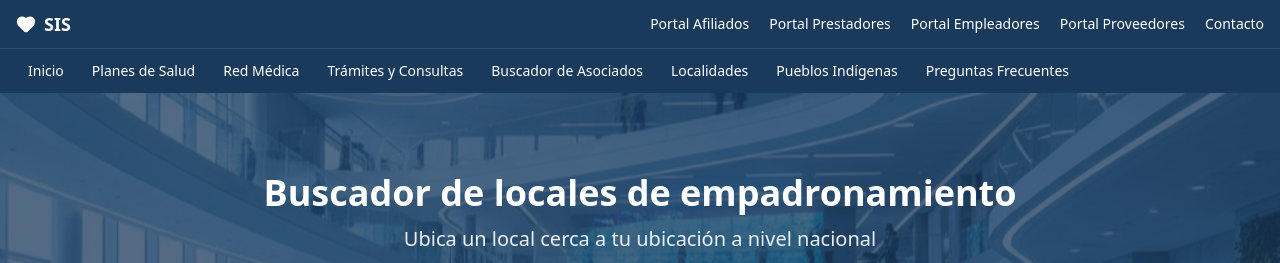
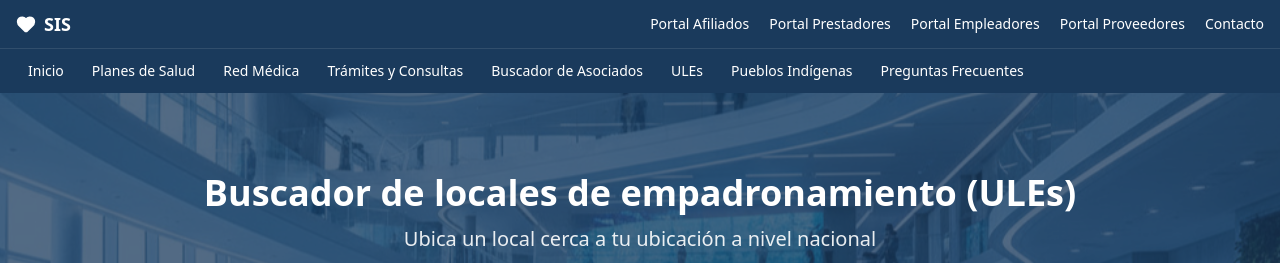
Before and after one commit to dlaynes/propuesta-sis, a React (Vite) app: page /locales in a window 1280 px wide. Shown: the top 263 px of the page. Built offline with nearby package versions, Linux system fonts and the light colour scheme.

Commit message:
Corrección menú (3)

```diff
--- a/src/components/Navbar.tsx
+++ b/src/components/Navbar.tsx
@@ -16,7 +16,7 @@ const mainLinks = [
   { label: 'Red Médica', to: '#' },
   { label: 'Trámites y Consultas', to: '#' },
   { label: 'Buscador de Asociados', to: '/consulta' },
-  { label: 'Localidades', to: '/locales' },
+  { label: 'ULEs', to: '/locales' },
   { label: 'Pueblos Indígenas', to: '/pueblos-indigenas' },
   { label: 'Preguntas Frecuentes', to: '#' },
 ];
--- a/src/pages/LocalesEmpadronamiento.tsx
+++ b/src/pages/LocalesEmpadronamiento.tsx
@@ -266,7 +266,7 @@ export default function LocalesEmpadronamiento() {
   return (
     <>
       <HeroBanner
-        title="Buscador de locales de empadronamiento"
+        title="Buscador de locales de empadronamiento (ULEs)"
         subtitle="Ubica un local cerca a tu ubicación a nivel nacional"
       />
 
```
